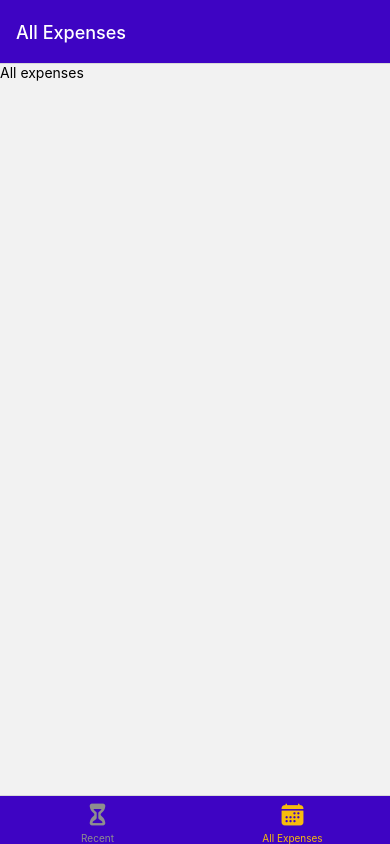
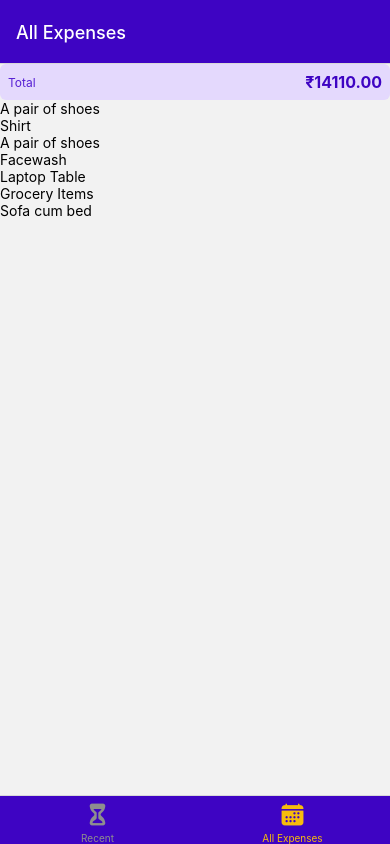
Before and after one commit to melwin3210/expense_tracker, a React Native app in the folder expenseTracker/: screen /AllExpenses in a window 390 px wide. Built offline with nearby package versions, Linux system fonts and the light colour scheme.

Commit message:
expense component added

```diff
--- /dev/null
+++ b/expenseTracker/components/Expense/ExpensesList.js
@@ -0,0 +1,15 @@
+import React from 'react'
+import { FlatList, Text } from 'react-native'
+
+const renderExpenseItem = (itemData) => {
+    return <Text>{itemData.item.description}</Text>
+
+}
+
+const ExpensesList = ({expenses}) => {
+  return (
+    <FlatList data={expenses} renderItem={renderExpenseItem} keyExtractor={(item)=>item.id} />
+  )
+}
+
+export default ExpensesList
--- /dev/null
+++ b/expenseTracker/components/Expense/ExpensesOutput.js
@@ -0,0 +1,60 @@
+import React from 'react'
+import { View } from 'react-native'
+import ExpensesSummary from './ExpensesSummary'
+import ExpensesList from './ExpensesList'
+
+const DUMMY_EXPENSES = [
+    {
+        id: 'e1',
+        description: 'A pair of shoes',
+        amount: 1010,
+        date: new Date('1/10/2024')
+    },
+    {
+        id: 'e2',
+        description: 'Shirt',
+        amount: 700,
+        date: new Date('3/10/2024')
+    },
+    {
+        id: 'e3',
+        description: 'A pair of shoes',
+        amount: 2000,
+        date: new Date('4/10/2024')
+    },
+    {
+        id: 'e4',
+        description: 'Facewash',
+        amount: 300,
+        date: new Date('5/10/2024')
+    },
+    {
+        id: 'e5',
+        description: 'Laptop Table',
+        amount: 1200,
+        date: new Date('6/10/2024')
+    },
+    {
+        id: 'e6',
+        description: 'Grocery Items',
+        amount: 2300,
+        date: new Date('6/10/2024')
+    },
+    {
+        id: 'e7',
+        description: 'Sofa cum bed',
+        amount: 6600,
+        date: new Date('8/10/2024')
+    }
+]
+
+const ExpensesOutput = ({expenses, expensesPeriod}) => {
+  return (
+    <View>
+        <ExpensesSummary expenses={DUMMY_EXPENSES} periodName={expensesPeriod} />
+        <ExpensesList expenses={DUMMY_EXPENSES} />
+    </View>
+  )
+}
+
+export default ExpensesOutput
--- /dev/null
+++ b/expenseTracker/components/Expense/ExpensesSummary.js
@@ -0,0 +1,34 @@
+import { StyleSheet, Text, View } from "react-native";
+import { GlobalStyles } from "../../constants/styles";
+
+const ExpensesSummary = ({ periodName, expenses }) => {
+  const expenseSum = expenses.reduce((sum, expense) => sum + expense.amount, 0);
+  return (
+    <View style={styles.container} >
+      <Text style={styles.period}>{periodName}</Text>
+      <Text style={styles.sum}>₹{expenseSum.toFixed(2)}</Text>
+    </View>
+  );
+};
+
+export default ExpensesSummary;
+
+const styles = StyleSheet.create({
+  container: {
+    padding: 8,
+    backgroundColor: GlobalStyles.colors.primary50,
+    borderRadius: 6,
+    flexDirection: "row",
+    justifyContent: "space-between",
+    alignItems: "center",
+  },
+  period: {
+    fontSize: 12,
+    color: GlobalStyles.colors.primary400,
+  },
+  sum: {
+    fontSize: 16,
+    fontWeight: "bold",
+    color: GlobalStyles.colors.primary500,
+  },
+});
--- a/expenseTracker/screens/AllExpenses.js
+++ b/expenseTracker/screens/AllExpenses.js
@@ -1,9 +1,9 @@
 import React from 'react'
-import { Text } from 'react-native'
+import ExpensesOutput from '../components/Expense/ExpensesOutput'
 
 const AllExpenses = () => {
   return (
-    <Text>All expenses</Text>
+    <ExpensesOutput expensesPeriod='Total' />
   )
 }
 
--- a/expenseTracker/screens/RecentExpenses.js
+++ b/expenseTracker/screens/RecentExpenses.js
@@ -1,9 +1,10 @@
 import React from 'react'
 import { Text } from 'react-native'
+import ExpensesOutput from '../components/Expense/ExpensesOutput'
 
 const RecentExpenses = () => {
   return (
-    <Text>Recent Expense</Text>
+    <ExpensesOutput expensesPeriod='Lat 7 days' />
   )
 }
 
```
